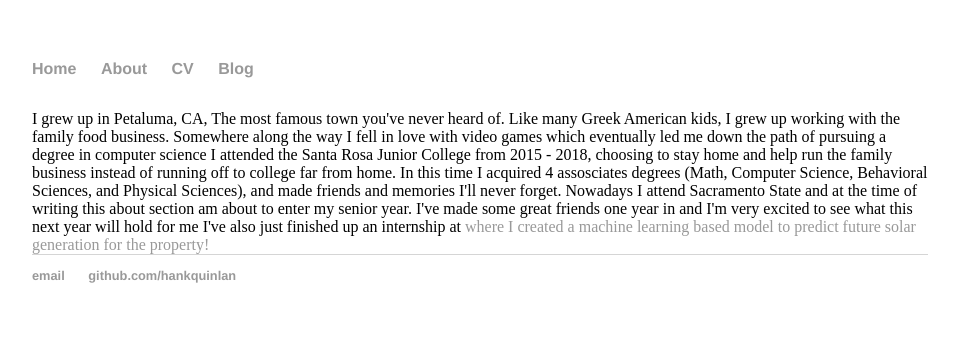
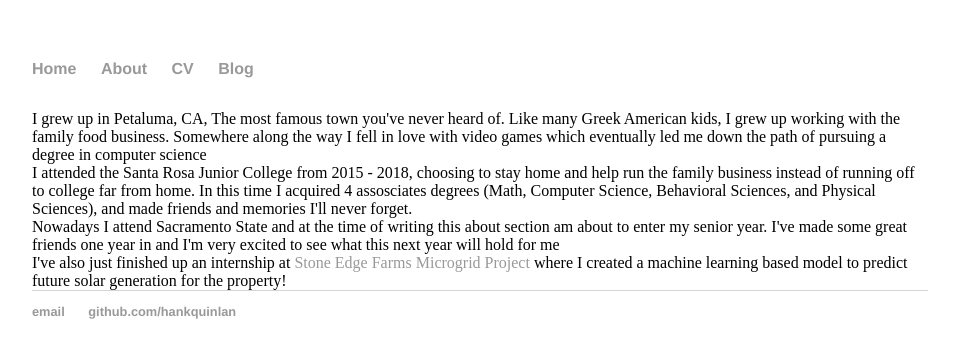
Before and after one commit to DimitriosPt/DimitriosPt.github.io, a Jekyll site: the page built from about/index.html, in a window 1280 px wide. Shown: the top 358 px of the page, without its empty margins (160-1118 px from the left). Built offline with Jekyll 4.4.1, drawn with Linux system fonts in a browser that asks for light colours; some of the changed lines change nothing that is shown.

Commit message:
Update index.html

```diff
--- a/about/index.html
+++ b/about/index.html
@@ -8,15 +8,15 @@ title: About
   <p1> I grew up in Petaluma, CA, The most famous town you've never heard of. Like many Greek American kids, I grew up working
   with the family food business. Somewhere along the way I fell in love with video games which eventually led me down the path of
   pursuing a degree in computer science </p1>
-
+  <br>
   <p2> I attended the Santa Rosa Junior College from 2015 - 2018, choosing to stay home and help run the family business instead
   of running off to college far from home. In this time I acquired 4 assosciates degrees
   (Math, Computer Science, Behavioral Sciences, and Physical Sciences), and made friends and memories I'll never forget. </p2>
-
+  <br>
   <p3> Nowadays I attend Sacramento State and at the time of writing this about section am about to enter my senior year.
   I've made some great friends one year in and I'm very excited to see what this next year will hold for me <p3>
-
-  <p4> I've also just finished up an internship at <a href="https://sefmicrogrid.com/" Stone Edge Farms Microgrid Project </a> where
+  <br>
+  <p4> I've also just finished up an internship at <a href="https://sefmicrogrid.com/"> Stone Edge Farms Microgrid Project </a> where
   I created a machine learning based model to predict future solar generation for the property! </p4>
 
   </body>
```
